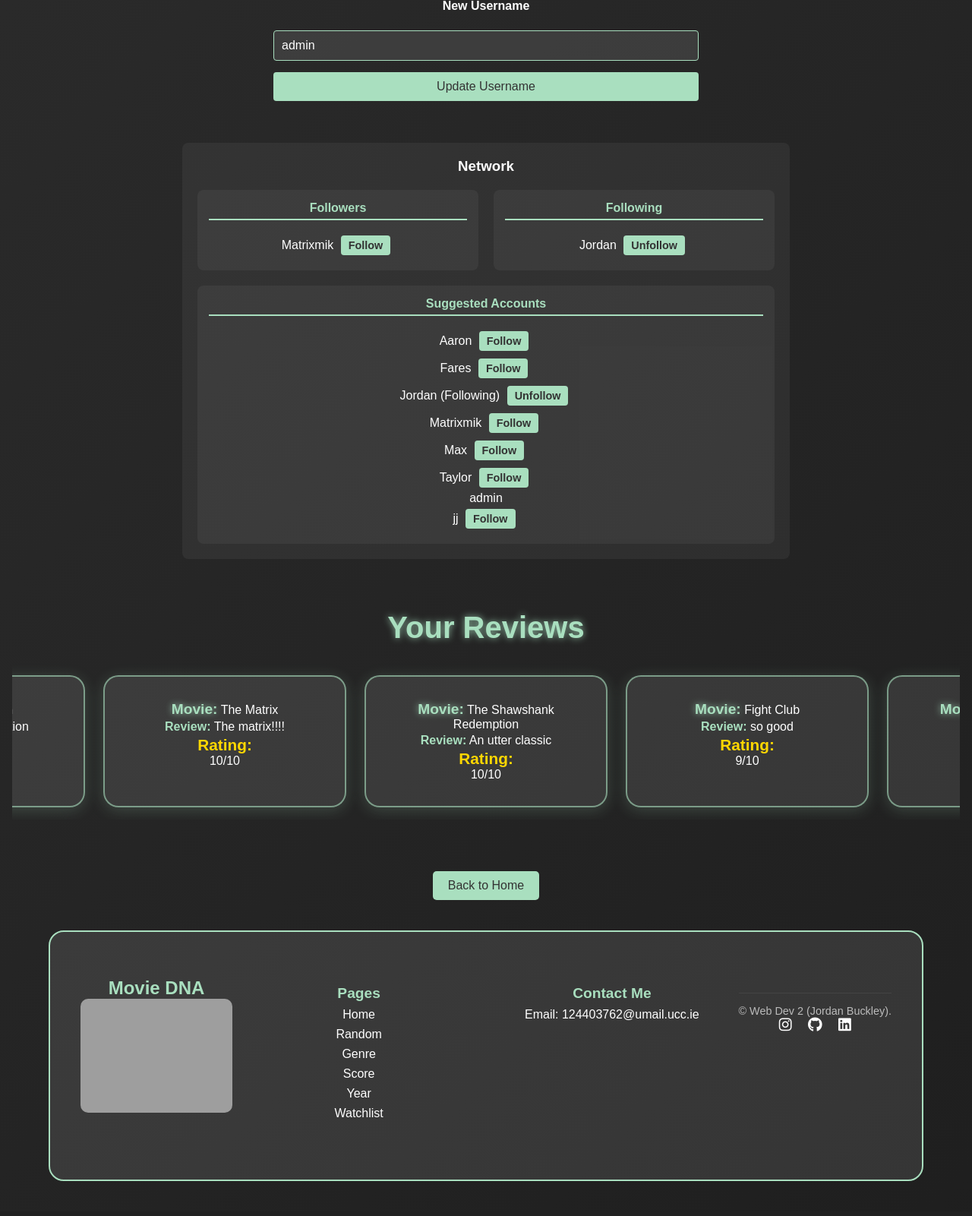
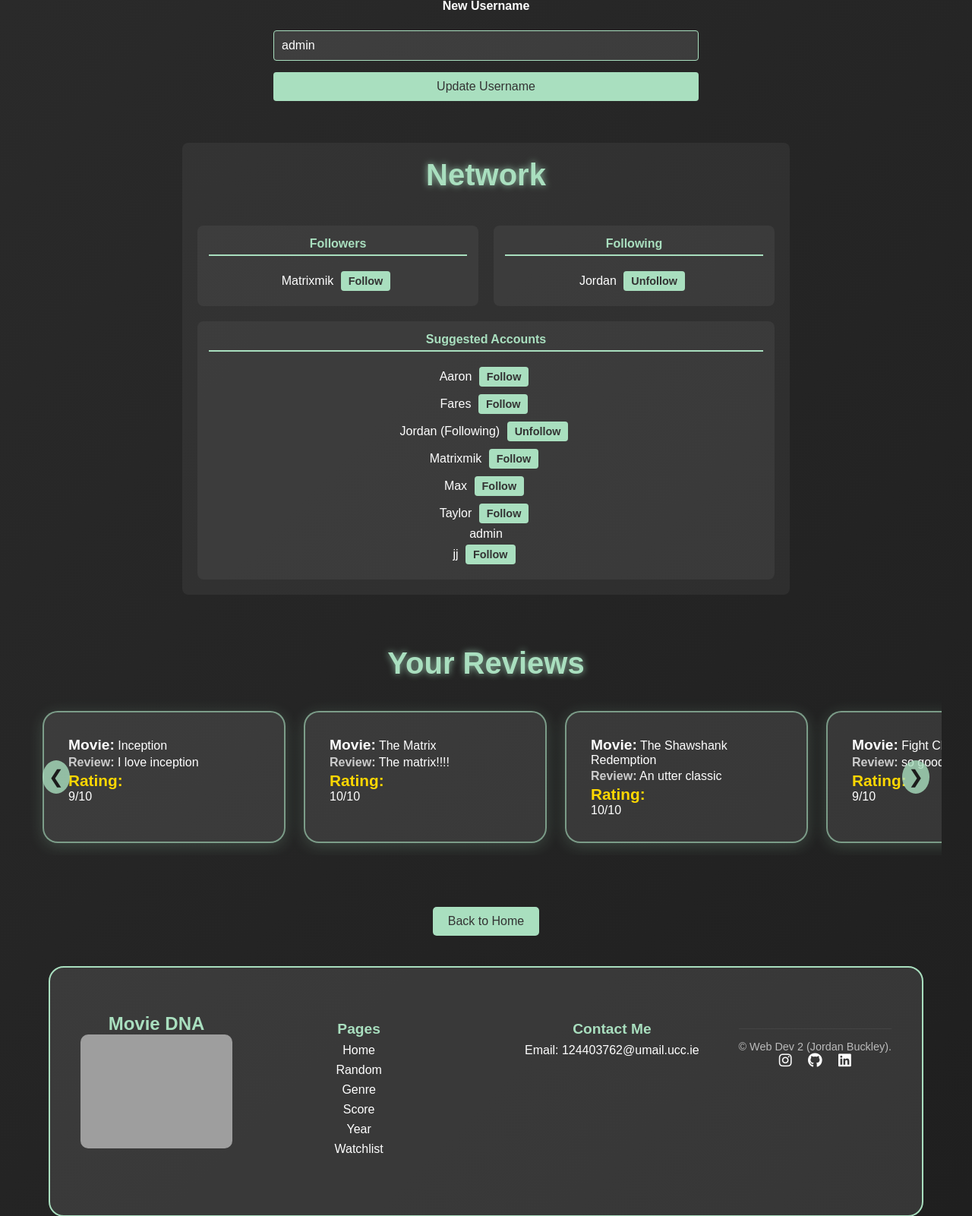
Before and after one commit to JordanBuckleyGit/CA, a Flask app: page /user in a window 1280 px wide. Shown: the part 179-1780 px from the top of the page at 76% size. Before the commit the page ends 1734 px from the top, so only its background shows below. Run offline with Flask 3, Linux system fonts and the light colour scheme; a user stored in the database is signed in; data comes from the database, SQL or seed files in the repository; grey boxes are pictures that could not be loaded.

Commit message:
more updates

```diff
--- a/static/script.js
+++ b/static/script.js
@@ -71,3 +71,25 @@ document.addEventListener("DOMContentLoaded", function () {
         console.error("User icon or dropdown menu not found!");
     }
 });
+
+
+function scrollReviews(distance) {
+    const reviewsList = document.querySelector('#reviews-list');
+    if (reviewsList) {
+        reviewsList.scrollBy({
+            left: distance,
+            behavior: 'smooth',
+        });
+    }
+}
+
+function scrollReviews(distance) {
+    const reviewsList = document.querySelector('.reviews-container');
+    console.log(reviewsList); // Check if the element is found
+    if (reviewsList) {
+        reviewsList.scrollBy({
+            left: distance,
+            behavior: 'smooth',
+        });
+    }
+}
--- a/static/users.css
+++ b/static/users.css
@@ -74,6 +74,14 @@
     gap: 20px;
 }
 
+#network h3 {
+    font-size: 2.5rem;
+    font-weight: bold;
+    margin-bottom: 1.5rem;
+    color: #A9DFBF;
+    text-shadow: 0px 0px 10px rgba(169, 223, 191, 0.8);
+}
+
 /* Two-column layout for Followers and Following */
 #network-columns {
     display: flex;
@@ -140,26 +148,68 @@ ul {
     text-shadow: 0px 0px 10px rgba(169, 223, 191, 0.8);
 }
 
+/* Carousel Container */
+.carousel-container {
+    position: relative;
+    max-width: 1200px;
+    margin: 0 auto;
+    overflow: hidden;
+}
+
+/* Reviews List */
 #reviews-list {
     display: flex;
     gap: 1.5rem;
     overflow-x: auto;
+    scroll-behavior: smooth;
     padding: 1rem;
-    scroll-snap-type: x mandatory;
-    scrollbar-width: thin;
-    scrollbar-color: #A9DFBF rgba(255, 255, 255, 0.1);
-    justify-content: center;
+    scrollbar-width: none; /* Firefox */
+    -ms-overflow-style: none; /* IE and Edge */
 }
 
+/* Hide scrollbar for Chrome, Safari, and Opera */
+#reviews-list::-webkit-scrollbar {
+    display: none;
+}
+
+/* Carousel Buttons */
+.carousel-button {
+    position: absolute;
+    top: 50%;
+    transform: translateY(-50%);
+    background: rgba(169, 223, 191, 0.8);
+    border: none;
+    border-radius: 50%;
+    color: #1c1c1c;
+    font-size: 1.5rem;
+    padding: 0.5rem;
+    cursor: pointer;
+    transition: background 0.3s ease, transform 0.3s ease;
+    z-index: 10;
+}
+
+.carousel-button:hover {
+    background: rgba(169, 223, 191, 1);
+    transform: translateY(-50%) scale(1.1);
+}
+
+.carousel-button.prev {
+    left: 1rem;
+}
+
+.carousel-button.next {
+    right: 1rem;
+}
+
+/* Review Item */
 .review-item {
     background: rgba(255, 255, 255, 0.1);
     border: 2px solid rgba(169, 223, 191, 0.6);
     border-radius: 1.25rem;
     padding: 2rem;
-    text-align: center;
+    text-align: left;
     width: 320px;
     flex: 0 0 auto;
-    scroll-snap-align: center;
     box-shadow: 0px 4px 20px rgba(169, 223, 191, 0.2);
     transition: transform 0.3s ease, box-shadow 0.3s ease;
     cursor: pointer;
@@ -172,27 +222,29 @@ ul {
 .review-movie {
     font-size: 1.2rem;
     font-weight: bold;
-    color: #A9DFBF;
-    text-shadow: 0px 0px 10px rgba(169, 223, 191, 0.8);
+    color: white;
+    margin-bottom: 0.5rem;
+}
+
+.review-text {
+    font-size: 1rem;
+    line-height: 1.5;
+    color: #ccc;
+    margin-bottom: 1rem;
 }
 
 .review-rating {
     font-size: 1.3rem;
     color: #FFD700;
     display: flex;
-    justify-content: center;
     align-items: center;
     gap: 0.25rem;
 }
 
-.review-text {
-    font-size: 1rem;
-    line-height: 1.5;
-    color: #A9DFBF;
-}
-
+/* No Reviews Message */
 #no-reviews-message {
     color: #FF4500;
     font-size: 1rem;
     text-align: center;
+    margin-top: 2rem;
 }
--- a/templates/user.html
+++ b/templates/user.html
@@ -94,6 +94,8 @@
 
     <section id="user-reviews">
         <h3>Your Reviews</h3>
+        <div class="carousel-container">
+            <button class="carousel-button prev" onclick="scrollReviews(-320)">&#10094;</button>
             {% if reviews %}
                 <ul id="reviews-list">
                     {% for review in reviews %}
@@ -107,6 +109,8 @@
             {% else %}
                 <p id="no-reviews-message">You haven't written any reviews yet.</p>
             {% endif %}
+            <button class="carousel-button next" onclick="scrollReviews(320)">&#10095;</button>
+        </div>
     </section>
     <a href="{{ url_for('index') }}" class="back-button">Back to Home</a>
 {% endblock %}
```
Also changed, not shown: static/reviews.css (+63 -6 lines), templates/reviews.html (+8 -1 lines), 1 other file. Lines whose indentation alone changed are shown as unchanged.
